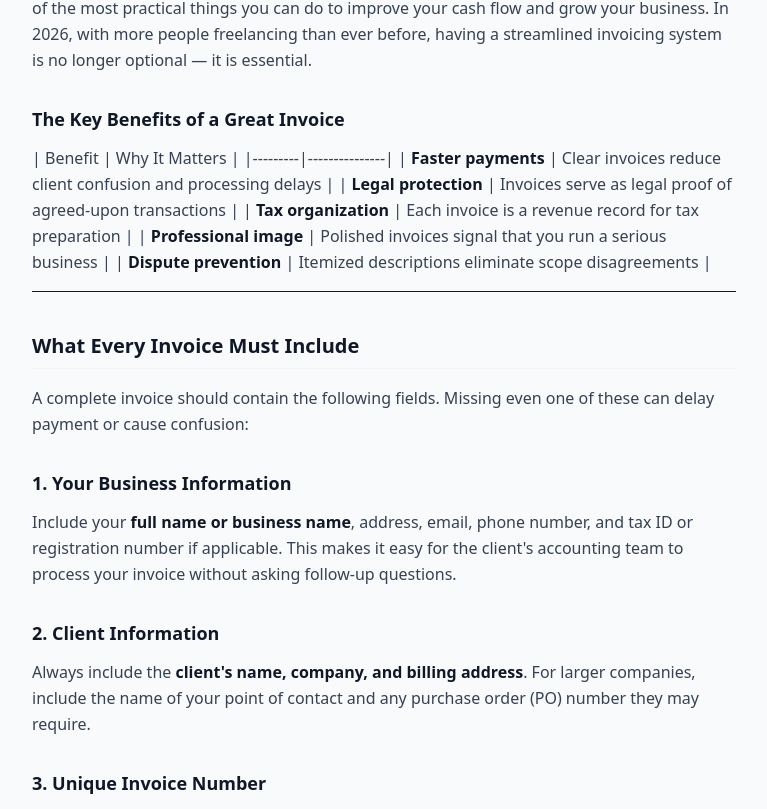
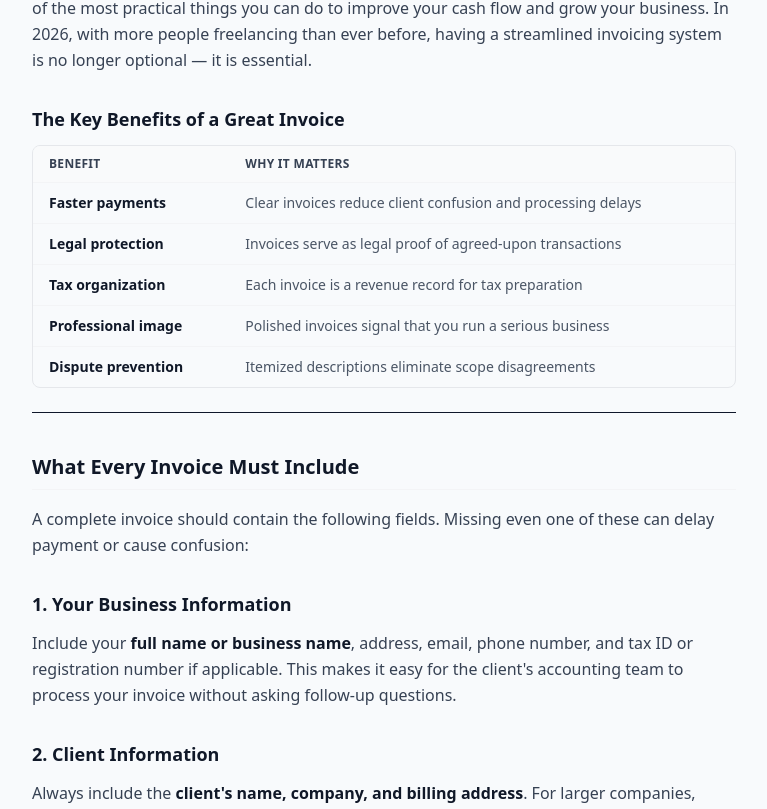
Before and after one commit to rshoaib/buildwithriz, a Next.js app: page /blog/how-to-create-professional-invoice in a window 1280 px wide. Shown: the part 891-1700 px from the top of the page, without its empty margins (256-1023 px from the left). Built offline with nearby package versions, Linux system fonts and the light colour scheme; no server answers.

Commit message:
fix: add remark-gfm for markdown table rendering in blog posts

```diff
--- a/package.json
+++ b/package.json
@@ -16,7 +16,8 @@
     "react": "19.2.3",
     "react-dom": "19.2.3",
     "react-hook-form": "^7.71.2",
-    "react-markdown": "^10.1.0"
+    "react-markdown": "^10.1.0",
+    "remark-gfm": "^4.0.1"
   },
   "devDependencies": {
     "@tailwindcss/postcss": "^4",
--- a/src/app/blog/[slug]/page.tsx
+++ b/src/app/blog/[slug]/page.tsx
@@ -5,6 +5,7 @@ import Image from 'next/image';
 import { Calendar, Clock, ArrowLeft } from 'lucide-react';
 import { articles } from '@/data/articles';
 import ReactMarkdown from 'react-markdown';
+import remarkGfm from 'remark-gfm';
 
 interface PageProps {
   params: Promise<{ slug: string }>;
@@ -126,6 +127,7 @@ export default async function BlogPost({ params }: PageProps) {
       {/* Article Content */}
       <article className="prose prose-gray prose-sm sm:prose-base max-w-none">
         <ReactMarkdown
+          remarkPlugins={[remarkGfm]}
           components={{
             h2: ({ children }) => (
               <h2 className="text-xl font-bold text-gray-900 mt-10 mb-4 pb-2 border-b border-gray-100">
```
Also changed, not shown: 1 other file (tests, documents, lock files or other folders).
